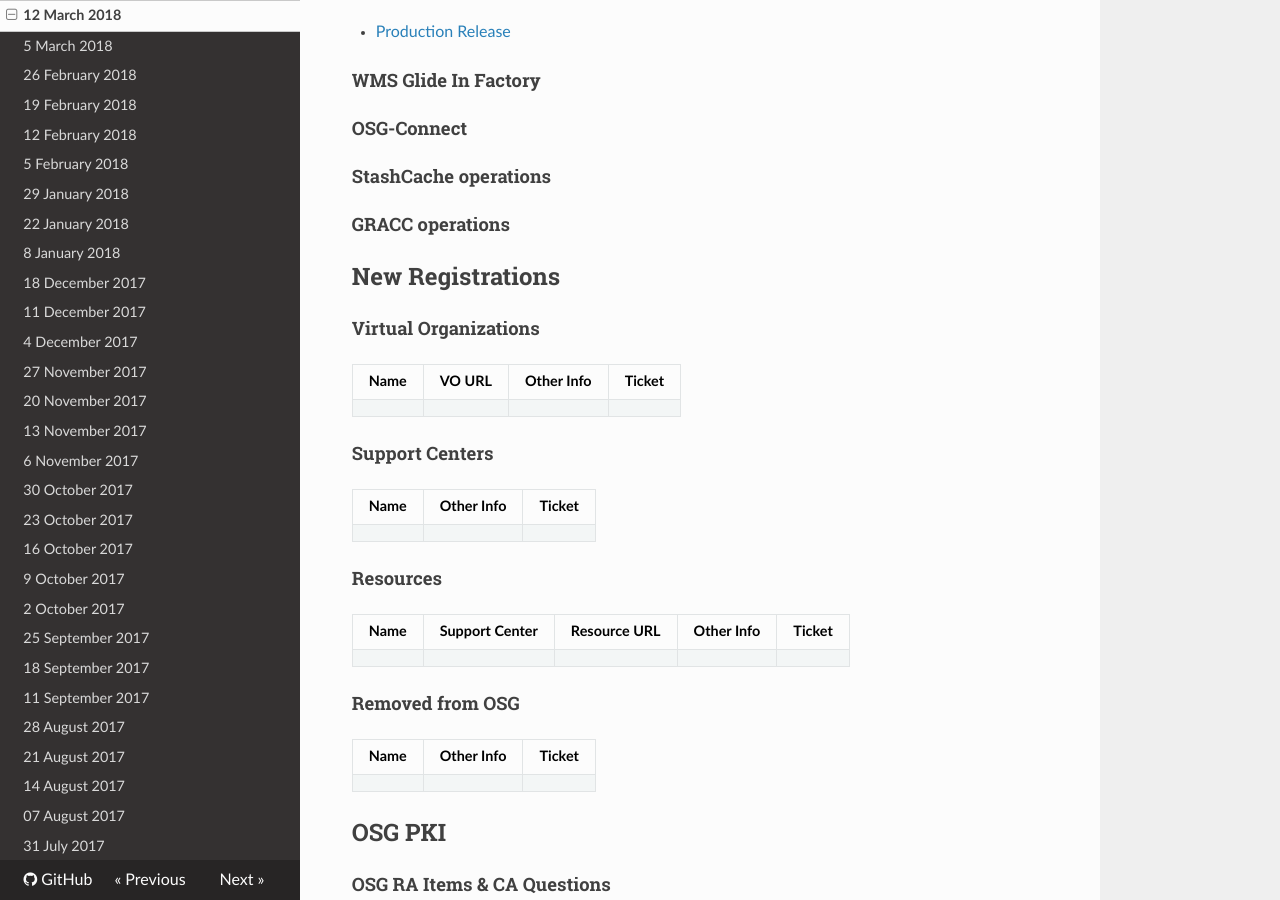
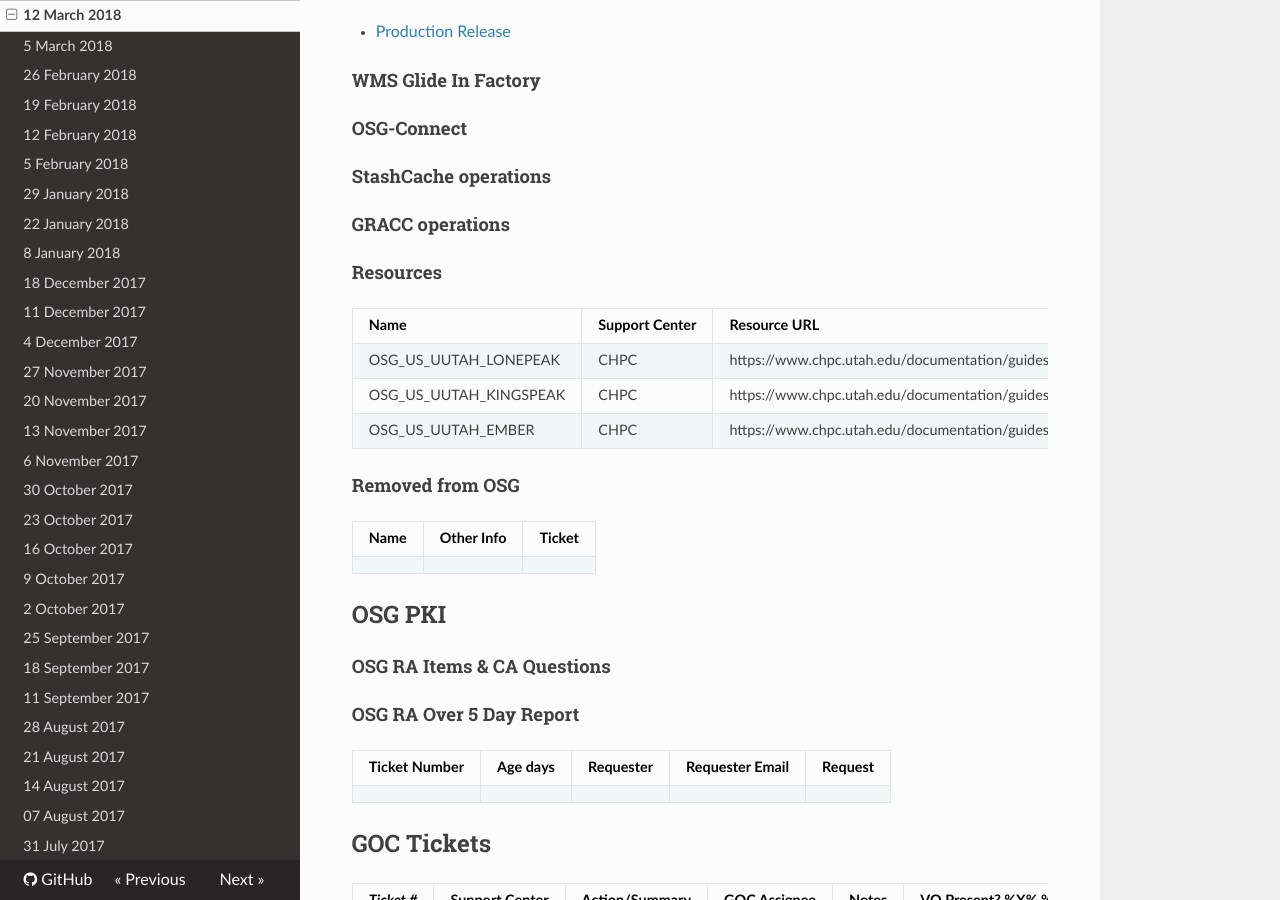
Before and after one commit to osg-htc/operations, an MkDocs documentation site: the page built from docs/WeeklyMinutes/12Mar2018.md, in a window 1280 px wide and 900 px high, scrolled down 1191 px. Built offline with MkDocs 1.6.1, drawn with Linux system fonts in a browser that asks for light colours; nearby versions of some CDN libraries; old or Windows-style settings are respelled for this version of MkDocs.

Commit message:
Update 12Mar2018.md

```diff
--- a/docs/WeeklyMinutes/12Mar2018.md
+++ b/docs/WeeklyMinutes/12Mar2018.md
@@ -46,20 +46,12 @@
 
 #### GRACC operations
 
-## New Registrations
-
-#### Virtual Organizations
-| Name | VO URL | Other Info | Ticket |
-| ---- | ------ | ---------- | ------ |
-
-
-#### Support Centers
-| Name | Other Info | Ticket |
-| ---- | ---------- | ------ |
-
 #### Resources
 | Name | Support Center | Resource URL | Other Info | Ticket |
 | ---- | -------------- | ------------ | ---------- | ------ |
+| OSG_US_UUTAH_LONEPEAK | CHPC | https://www.chpc.utah.edu/documentation/guides/lonepeak.php | hosted CE | 36335 |
+| OSG_US_UUTAH_KINGSPEAK | CHPC | https://www.chpc.utah.edu/documentation/guides/lonepeak.php | hosted CE | 36336 |
+| OSG_US_UUTAH_EMBER | CHPC | https://www.chpc.utah.edu/documentation/guides/lonepeak.php | hosted CE | 36337 |
 
 #### Removed from OSG
 | Name | Other Info | Ticket |
@@ -73,9 +65,8 @@
 | Ticket Number	|Age days	|Requester	|Requester Email		|Request |
 | --------- | ------- | --------- | ----------------- | ------ |
 
+
 ## GOC Tickets
-
-
 
 | *Ticket #* | Support Center | Action/Summary | GOC Assignee | Notes | VO Present? %X% %Y%|
 | ---------- | -------------- | -------------- | ------------ | ----- | ------------------ |
```
